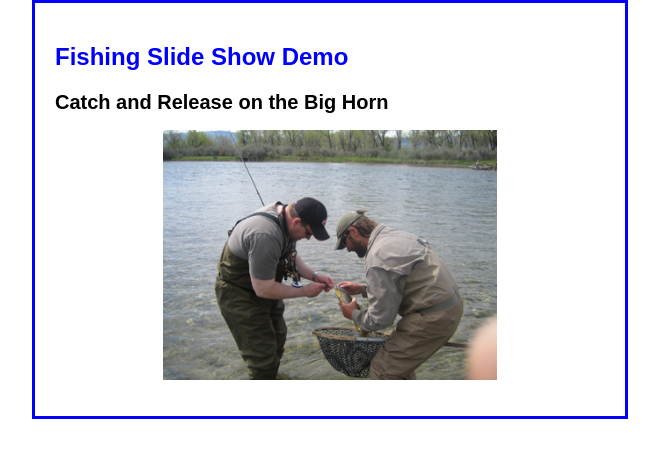
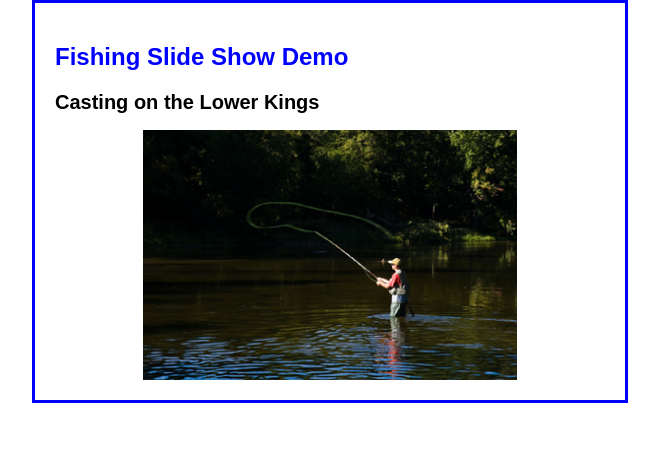
Before and after one commit to JJBertram/murach-JS-jQuery, a plain HTML site: page slideshow/slideshow.html in a window 1280 px wide. Shown: the whole page, without its empty margins (310-969 px from the left). Drawn offline with nearby package versions, Linux system fonts and the light colour scheme.

Commit message:
slide show using jquery

```diff
--- a/slideshow/slideshow.css
+++ b/slideshow/slideshow.css
@@ -9,6 +9,10 @@ body
 	padding: 20px;
 	width: 550px;
 	border: 3px solid blue;
+}
+#slides img
+{
+	display:none;
 }
 img
 {
--- a/slideshow/slideshow.html
+++ b/slideshow/slideshow.html
@@ -5,7 +5,7 @@
 	<meta name = "viewport" content = "width=device-width, initial-scale=1.0">
 	<title>A Simple Slideshow</title>
 	<link rel = "stylesheet" href = "slideshow.css">
-	<script src="https://ajax.googleapis.com/ajax/libs/jquery/1.11.3/jquery.min.js"></script>
+	<script src="https://ajax.googleapis.com/ajax/libs/jquery/2.1.3/jquery.min.js"></script>
 	<script src="http://html5shiv.googlecode.com/svn/trunk/html5.js"></script>
 	<script src = "slideshow.js"></script>
 </head>
@@ -13,14 +13,14 @@
 	<section>
 		<h1>Fishing Slide Show Demo</h1>
 		<h2 id = "output">Catch and Release on the Big Horn</h2>
-		<ul id = "image_list">
-			<li><a href = "images/casting1.jpg" title = "Casting on the Upper Kings"></a></li>
-			<li><a href = "images/casting2.jpg" title = "Casting on the Lower Kings"></a></li>
-			<li><a href = "images/catchrelease.jpg" title = "Catch and Release on the Big Horn"></a></li>
-			<li><a href = "images/fish.jpg" title = "Catching on the South Fork"></a></li>
-			<li><a href = "images/lures.jpg" title = "The Lures for Catching"></a></li>
-		</ul>
-		<p><img src = "images/casting1.jpg" alt = "" id = "image"></p>
+		<div id="slides">
+	        <img src="images/casting1.jpg" alt="Casting on the Upper Kings">
+	        <img src="images/casting2.jpg" alt="Casting on the Lower Kings">
+	        <img src="images/catchrelease.jpg" alt="Catch and Release on the Big Horn">
+	        <img src="images/fish.jpg" alt="Catching on the South Fork">
+	        <img src="images/lures.jpg" alt="The Lures for Catching">
+  		</div>
+		<img src = "images/casting1.jpg" alt = "" id = "image">
 	</section>
 </body>
 </html>
--- a/slideshow/slideshow.js
+++ b/slideshow/slideshow.js
@@ -1,35 +1,25 @@
-(function(){
-var $ = function(id){
-	return document.getElementById(id);
-}
+$(function(){
+	var nextSlide = $("#slides img:first-child");
+	var nextCaption;
+	var nextSlideSrc;
+	setInterval(function ()
+		{
+			$("#output").fadeOut(1000);
+			$("#image").fadeOut(1000, function()
+				{
+					if(nextSlide.next().length == 0) {
+						nextSlide = $("#slides img:first-child");
+					}
+					else {
+						nextSlide = nextSlide.next();
+					}
+					nextSlideSrc = nextSlide.attr("src");
+					nextCaption = nextSlide.attr("alt");
+					$("#image").attr("src", nextSlideSrc).fadeIn(1000);
+					$("#output").text(nextCaption).fadeIn(1000);
+				}//end image fadeout callback
+			)//close image fadeout ()
+		},
+	3000);//end setInterval function param
 
-window.onload = function()
-{
-	var imageList = $("image_list").getElementsByTagName("a");
-	var imageNode = $("image");
-	var output = $("output");
-	var imageCache = [];
-
-	//preprocess images
-	var i, image, link, timer;
-	for(i = 0; i < imageList.length; i++)
-	{
-		link = imageList[i];
-		image = new Image();
-		image.src = link.href;
-		image.title = link.title;
-		imageCache.push(image);
-	}
-	//slideshow timer
-	var imageCounter = 0;
-	var timer = setInterval(
-		function()
-		{
-			imageCounter = (imageCounter + 1)%imageCache.length;
-			image = imageCache[imageCounter];
-			imageNode.src = image.src;
-			output.firstChild.nodeValue = image.title;
-		}, 2000 );
-}
-
-})();
+})//end ready
```
